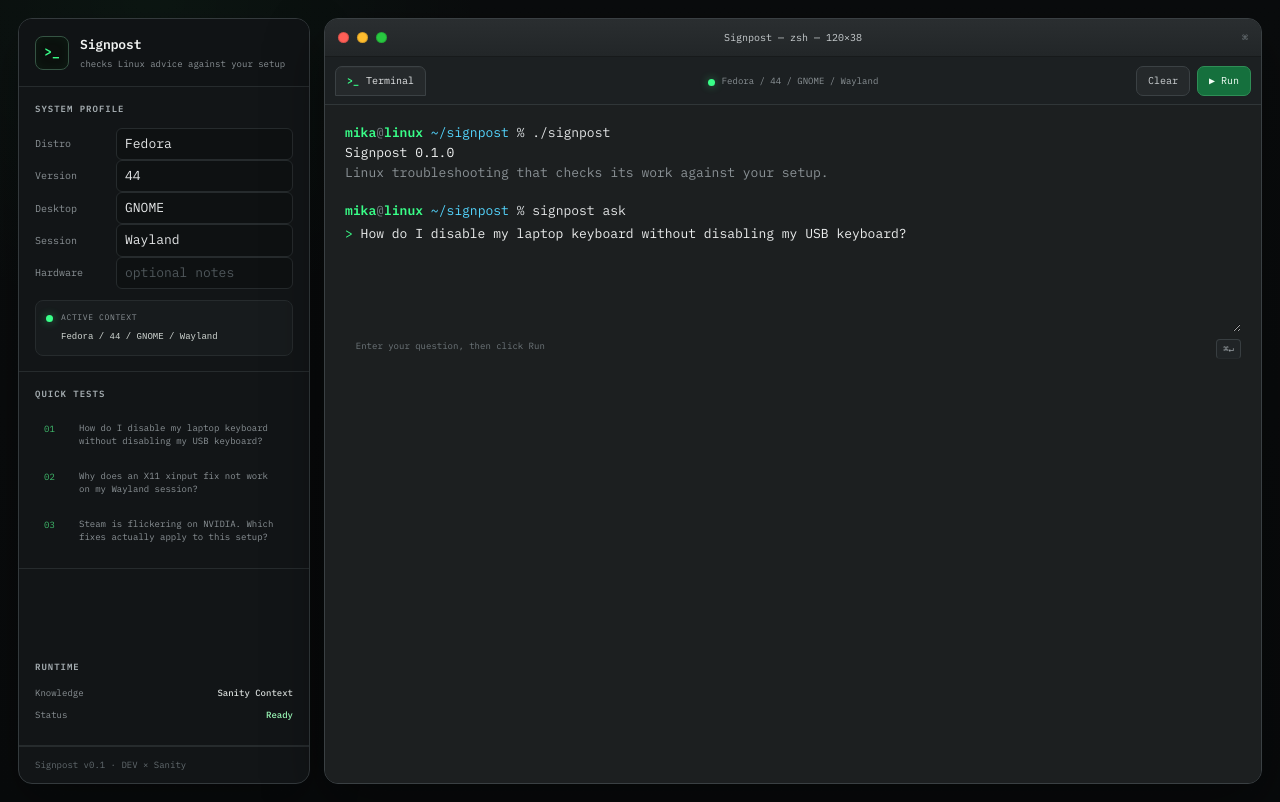
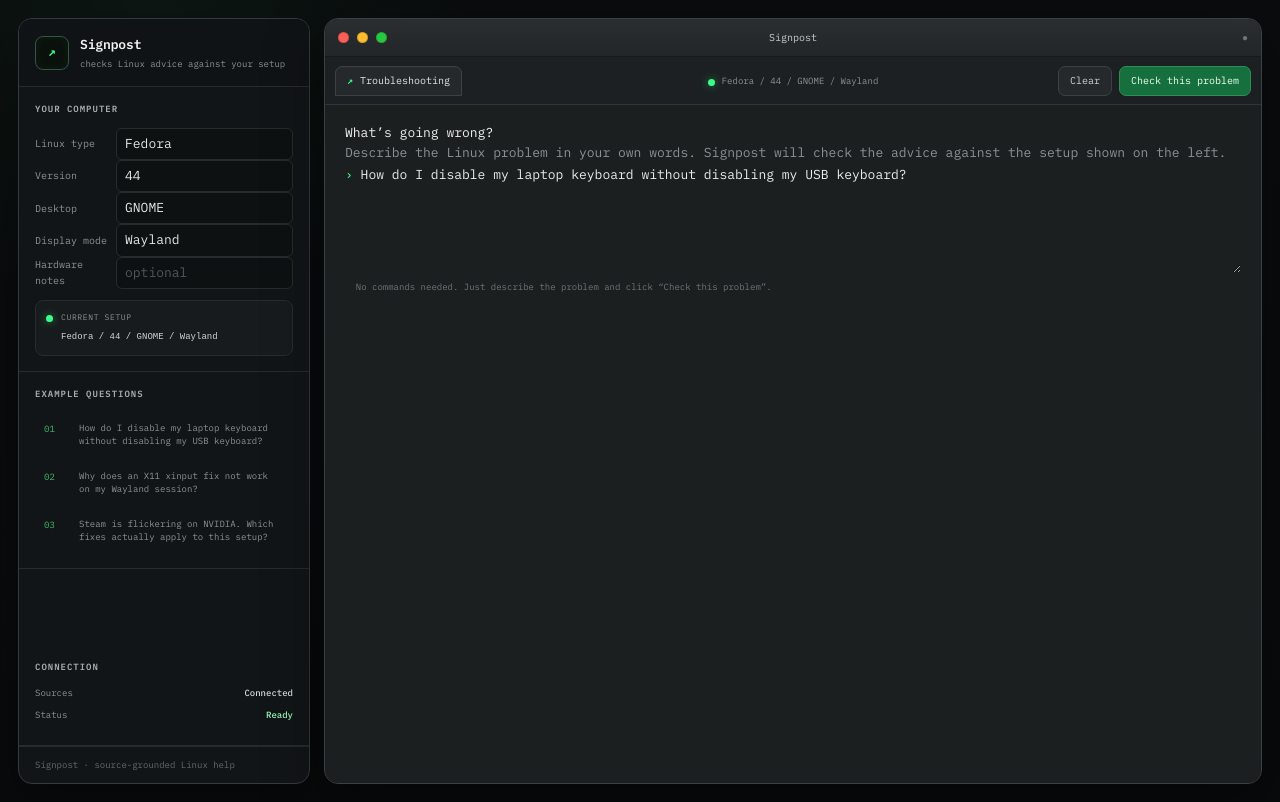
Before and after one commit to miflow13/signpost, a Next.js app: page / in a window 1280 px wide. Built offline with nearby package versions, Linux system fonts and the light colour scheme.

Commit message:
ux: make Signpost terminal approachable for beginners

```diff
--- a/app/page.tsx
+++ b/app/page.tsx
@@ -133,7 +133,7 @@
       <div className="app-shell">
         <aside className="sidebar">
           <div className="sidebar-brand">
-            <span className="brand-mark">&gt;_</span>
+            <span className="brand-mark">↗</span>
             <div>
               <strong>Signpost</strong>
               <small>checks Linux advice against your setup</small>
@@ -141,10 +141,10 @@
           </div>
 
           <section className="side-section">
-            <div className="side-heading">System profile</div>
+            <div className="side-heading">Your computer</div>
 
             <label>
-              <span>Distro</span>
+              <span>Linux type</span>
               <input value={profile.distro} onChange={(e) => update('distro', e.target.value)} />
             </label>
             <label>
@@ -156,13 +156,13 @@
               <input value={profile.desktop} onChange={(e) => update('desktop', e.target.value)} />
             </label>
             <label>
-              <span>Session</span>
+              <span>Display mode</span>
               <input value={profile.session} onChange={(e) => update('session', e.target.value)} />
             </label>
             <label>
-              <span>Hardware</span>
+              <span>Hardware notes</span>
               <input
-                placeholder="optional notes"
+                placeholder="optional"
                 value={profile.hardware}
                 onChange={(e) => update('hardware', e.target.value)}
               />
@@ -171,14 +171,14 @@
             <div className="profile-summary">
               <span className="status-led"/>
               <div>
-                <small>Active context</small>
+                <small>Current setup</small>
                 <code>{profileSummary || 'incomplete'}</code>
               </div>
             </div>
           </section>
 
           <section className="side-section">
-            <div className="side-heading">Quick tests</div>
+            <div className="side-heading">Example questions</div>
             <div className="example-list">
               {examples.map((item, i) => (
                 <button type="button" key={item} onClick={() => setQuestion(item)}>
@@ -190,9 +190,9 @@
           </section>
 
           <section className="side-section side-status">
-            <div className="side-heading">Runtime</div>
-            <div className="status-row"><span>Knowledge</span><strong>Sanity Context</strong></div>
-            <div className="status-row"><span>Status</span><strong className={loading ? 'status-live' : 'status-ready'}>{loading ? 'Running' : 'Ready'}</strong></div>
+            <div className="side-heading">Connection</div>
+            <div className="status-row"><span>Sources</span><strong>Connected</strong></div>
+            <div className="status-row"><span>Status</span><strong className={loading ? 'status-live' : 'status-ready'}>{loading ? 'Checking…' : 'Ready'}</strong></div>
             {meta?.provider && <div className="status-row"><span>Provider</span><strong>{meta.provider}</strong></div>}
             {meta?.model && <div className="status-row"><span>Model</span><strong>{meta.model}</strong></div>}
             {meta && (
@@ -204,7 +204,7 @@
             )}
           </section>
 
-          <div className="sidebar-foot">Signpost v0.1 · DEV × Sanity</div>
+          <div className="sidebar-foot">Signpost · source-grounded Linux help</div>
         </aside>
 
         <section className="terminal-window" aria-label="Signpost terminal">
@@ -214,14 +214,14 @@
               <span className="traffic-yellow"/>
               <span className="traffic-green"/>
             </div>
-            <div className="window-title">Signpost — zsh — 120×38</div>
-            <div className="window-actions" aria-hidden="true">⌘</div>
+            <div className="window-title">Signpost</div>
+            <div className="window-actions" aria-hidden="true">●</div>
           </header>
 
           <div className="terminal-toolbar">
             <div className="terminal-tab">
-              <span className="terminal-icon">&gt;_</span>
-              <span>Terminal</span>
+              <span className="terminal-icon">↗</span>
+              <span>Troubleshooting</span>
             </div>
 
             <div className="toolbar-context">
@@ -237,57 +237,42 @@
                 className="toolbar-button run-button"
                 disabled={loading || !question.trim()}
               >
-                {loading ? 'Running…' : '▶ Run'}
+                {loading ? 'Checking…' : 'Check this problem'}
               </button>
             </div>
           </div>
 
           <form id="signpost-form" className="terminal-form" onSubmit={submit}>
             <div className="terminal-body">
-              <div className="line">
-                <span className="prompt-user">mika</span><span className="prompt-at">@</span><span className="prompt-host">linux</span>
-                <span className="cwd"> ~/signpost</span><span className="shell"> % </span>
-                <span>./signpost</span>
-              </div>
-              <div className="stdout banner">Signpost 0.1.0</div>
-              <div className="stdout muted">Linux troubleshooting that checks its work against your setup.</div>
-              <div className="blank"/>
-
-              <div className="line">
-                <span className="prompt-user">mika</span><span className="prompt-at">@</span><span className="prompt-host">linux</span>
-                <span className="cwd"> ~/signpost</span><span className="shell"> % </span>
-                <span>signpost ask</span>
+              <div className="intro-block">
+                <div className="stdout banner">What’s going wrong?</div>
+                <div className="stdout muted">Describe the Linux problem in your own words. Signpost will check the advice against the setup shown on the left.</div>
               </div>
 
               <div className="question-line">
-                <span className="continuation">&gt; </span>
+                <span className="continuation">› </span>
                 <textarea
                   className="question"
                   rows={4}
                   aria-label="Troubleshooting question"
-                  placeholder="Describe the Linux problem you want Signpost to check…"
+                  placeholder="Example: My laptop keyboard won’t turn off, but I still need my USB keyboard to work."
                   value={question}
                   onChange={(e) => setQuestion(e.target.value)}
                 />
               </div>
 
               <div className="terminal-hint">
-                <span>Enter your question, then click Run</span>
-                <kbd>⌘↵</kbd>
+                <span>No commands needed. Just describe the problem and click “Check this problem”.</span>
               </div>
 
               {(loading || error || answer) && (
                 <div className="output">
-                  <div className="line">
-                    <span className="prompt-user">mika</span><span className="prompt-at">@</span><span className="prompt-host">linux</span>
-                    <span className="cwd"> ~/signpost</span><span className="shell"> % </span>
-                    <span>signpost run</span>
-                  </div>
+                  <div className="stdout output-heading">Checking your setup and sources…</div>
 
                   {loading && (
                     <>
-                      <div className="stdout"><span className="info">[info]</span> querying Sanity Context Knowledge Base...</div>
-                      <div className="stdout"><span className="info">[info]</span> checking applicability against {profileSummary}<span className="dots">...</span></div>
+                      <div className="stdout"><span className="info">●</span> Reading trusted Linux documentation…</div>
+                      <div className="stdout"><span className="info">●</span> Comparing it with {profileSummary}<span className="dots">...</span></div>
                     </>
                   )}
 
@@ -302,11 +287,11 @@
                     <div className="answer-document">
                       {(rightDirection || whyItFits) && (
                         <section className="answer-section">
-                          <div className="stdout success">[ok] right_direction</div>
+                          <div className="stdout success">✓ Right direction</div>
                           {rightDirection && <div className="section-copy"><SectionCopy markdown={rightDirection.body}/></div>}
                           {whyItFits && (
                             <div className="why-panel">
-                              <div className="stdout success">[ok] why_it_fits</div>
+                              <div className="stdout success">Why this fits your setup</div>
                               <SectionCopy markdown={whyItFits.body}/>
                             </div>
                           )}
@@ -315,21 +300,21 @@
 
                       {wrongTurns && (
                         <section className="answer-section">
-                          <div className="stdout skip">[skip] wrong_turns</div>
+                          <div className="stdout skip">Things to avoid</div>
                           <div className="section-copy"><SectionCopy markdown={wrongTurns.body}/></div>
                         </section>
                       )}
 
                       {confidence && (
                         <section className="answer-section meta-section">
-                          <div className="stdout meta">[meta] confidence</div>
+                          <div className="stdout meta">Confidence</div>
                           <SectionCopy markdown={confidence.body}/>
                         </section>
                       )}
 
                       {sources && (
                         <section className="answer-section meta-section">
-                          <div className="stdout meta">[meta] sources</div>
+                          <div className="stdout meta">Sources</div>
                           <SectionCopy markdown={sources.body}/>
                         </section>
                       )}
@@ -341,14 +326,9 @@
                   )}
 
                   {!loading && !error && answer && (
-                    <>
-                      <div className="blank"/>
-                      <div className="line return-prompt">
-                        <span className="prompt-user">mika</span><span className="prompt-at">@</span><span className="prompt-host">linux</span>
-                        <span className="cwd"> ~/signpost</span><span className="shell"> % </span>
-                        <span className="cursor" aria-hidden="true"/>
-                      </div>
-                    </>
+                    <div className="done-line">
+                      <span className="status-led"/> Ready for another question
+                    </div>
                   )}
                 </div>
               )}
```
